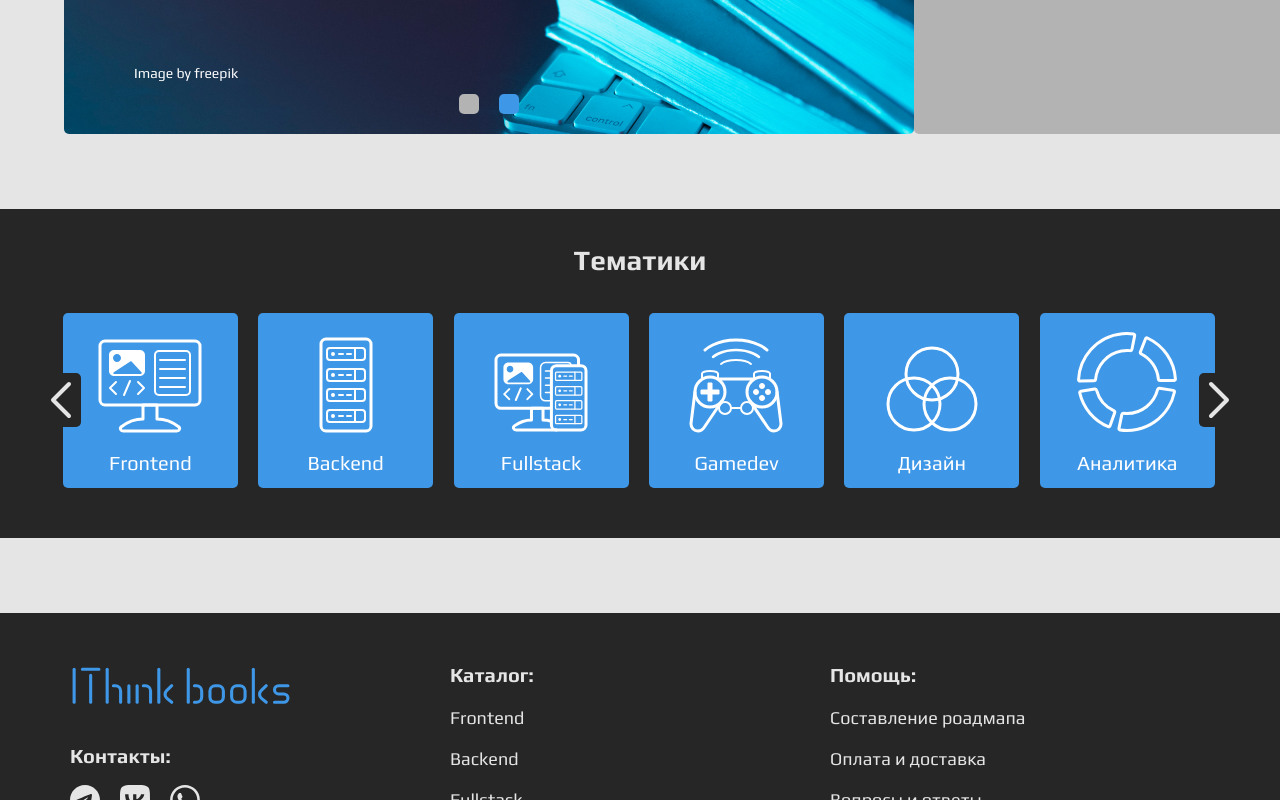
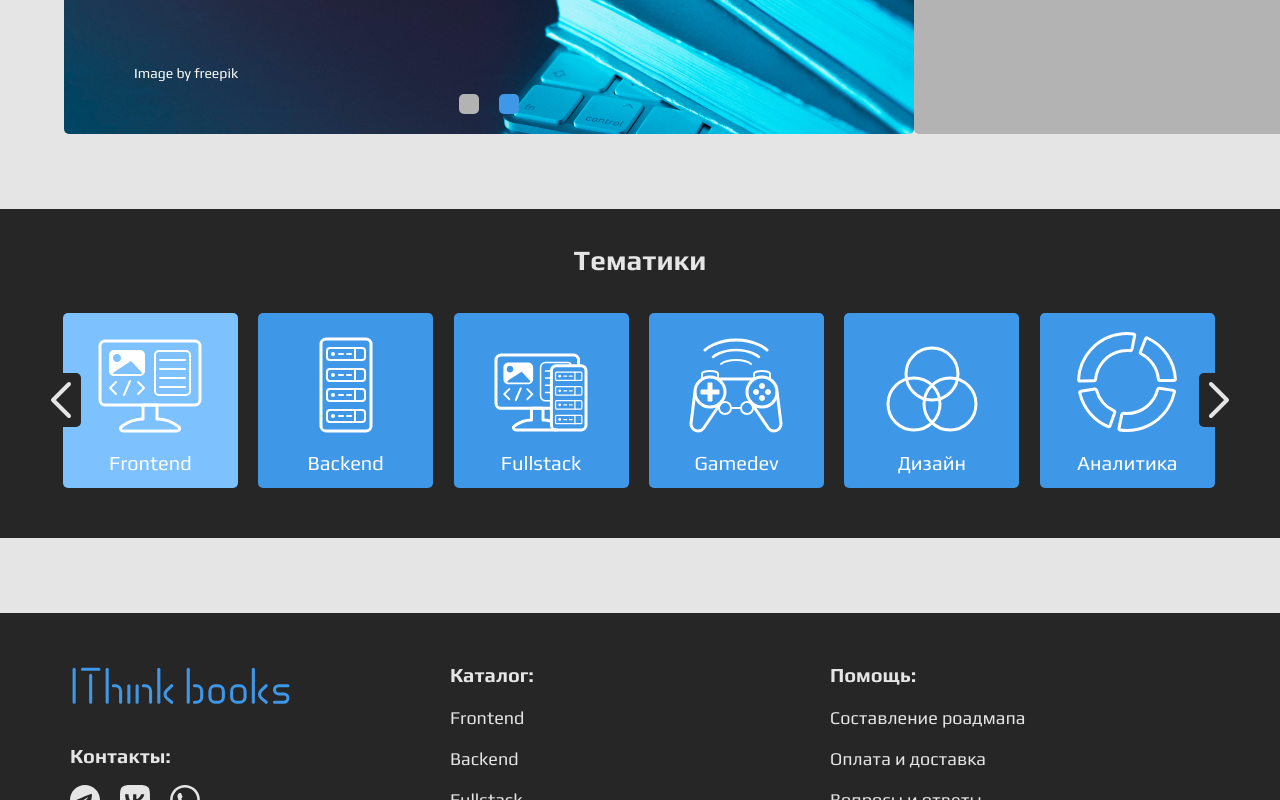
Before and after one commit to DanilkaCrazy/Online-store, a React (Create React App) app in the folder ithinkbooks/frontend/: page / in a window 1280 px wide. In both pictures the pointer is over the link 150 px from the left and 896 px from the top of the page. Shown: the part 496-1296 px from the top of the page. Built offline with nearby package versions, Linux system fonts and the light colour scheme; no server answers.

Commit message:
fixes theme button feedback

```diff
--- a/ithinkbooks/frontend/src/css/Main.css
+++ b/ithinkbooks/frontend/src/css/Main.css
@@ -111,6 +111,18 @@
   justify-content: flex-end;
   align-items: center;
   gap: 15px;
+  transition: 200ms background-color;
+}
+
+.theme-button:hover {
+  background-color: var(--hovered-highlight-color);
+  transition: 200ms background-color;
+}
+
+.theme-button:active {
+  background-color: var(--active-highlight-color);
+  border-color: var(--active-highlight-color);
+  transition: 200ms background-color;
 }
 
 .theme-button p {
--- a/ithinkbooks/frontend/src/index.css
+++ b/ithinkbooks/frontend/src/index.css
@@ -129,16 +129,6 @@ a {
   transition: 200ms background-color;
 }
 
-.main-button:disabled,
-.main-button:disabled:hover,
-.main-button:disabled:active,
-.main-button:disabled:hover:active {
-  cursor: default;
-  background-color: var(--disabled-highlight-color);
-  border-color: var(--disabled-highlight-color);
-  color: var(--p-color-on-panel);
-}
-
 .main-button:hover {
   background-color: var(--hovered-highlight-color);
   border-color: var(--hovered-highlight-color);
@@ -149,6 +139,16 @@ a {
   background-color: var(--active-highlight-color);
   border-color: var(--active-highlight-color);
   transition: 200ms background-color;
+}
+
+.main-button:disabled,
+.main-button:disabled:hover,
+.main-button:disabled:active,
+.main-button:disabled:hover:active {
+  cursor: default;
+  background-color: var(--disabled-highlight-color);
+  border-color: var(--disabled-highlight-color);
+  color: var(--p-color-on-panel);
 }
 
 .secondary-button {
@@ -165,15 +165,6 @@ a {
   transition: 200ms border-color;
 }
 
-.secondary-button:disabled,
-.secondary-button:disabled:hover,
-.secondary-button:disabled:active,
-.secondary-button:disabled:hover:active {
-  cursor: default;
-  border-color: var(--disabled-highlight-color);
-  color: var(--secondary-p-color);
-}
-
 .secondary-button:hover {
   border-color: var(--hovered-highlight-color);
   transition: 200ms border-color;
@@ -182,6 +173,15 @@ a {
 .secondary-button:active {
   border-color: var(--active-highlight-color);
   transition: 200ms border-color;
+}
+
+.secondary-button:disabled,
+.secondary-button:disabled:hover,
+.secondary-button:disabled:active,
+.secondary-button:disabled:hover:active {
+  cursor: default;
+  border-color: var(--disabled-highlight-color);
+  color: var(--secondary-p-color);
 }
 
 .highlighted-button {
```
